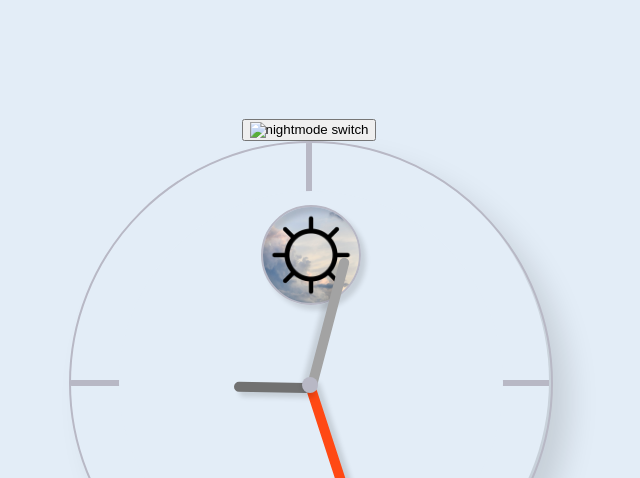
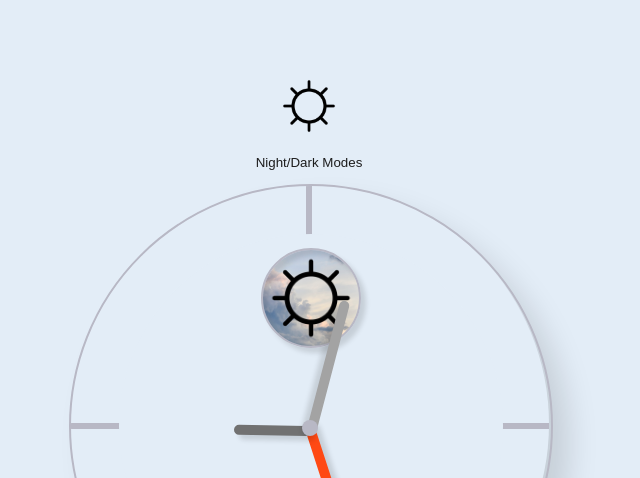
Before and after one commit to thumis/ThumisWebsite2, a plain HTML site: page index.html in a window 1280 px wide. Shown: the top 478 px of the page, without its empty margins (331-971 px from the left). Drawn offline with Linux system fonts and the light colour scheme.

Commit message:
ModeSwitch Icon

```diff
--- a/index.html
+++ b/index.html
@@ -13,7 +13,8 @@
     </nav>
     <header>
         <button onclick="colorswitch()">
-            <img id="modesSwitch" src="img/night.png" alt="nightmode switch">
+            <img id="modesSwitch" src="img/icons/dark/Daytime.png" alt="nightmode switch">
+            <p>Night/Dark Modes</p>
         </button>
     </header>
 
--- a/main_style.css
+++ b/main_style.css
@@ -214,3 +214,17 @@ section#klok {
     box-shadow:
             5px 5px 5px rgba(0, 0, 0, 0.13);
 }
+
+button {
+    background-color: Transparent;
+    border: none;
+    cursor:pointer;
+    outline:none;
+}
+
+#modesSwitch{
+    width: 10vw;
+    height: 10vw;
+    max-width: 8vh;
+    max-height: 8vh;
+}
--- a/myJS.js
+++ b/myJS.js
@@ -11,12 +11,14 @@ function tijdWeergave(){
     document.getElementById('dag').innerHTML = "<p>" + dagen + '</p>';
     if (modes == 0){
         document.getElementsByTagName('p')[0].style.color = '#1d1d1d';
-
+        document.getElementsByTagName('p')[1].style.color = '#1d1d1d';
+        document.getElementsByTagName('p')[2].style.color = '#1d1d1d';
 
     }
     else{
         document.getElementsByTagName('p')[0].style.color = '#E3EDF7';
-
+        document.getElementsByTagName('p')[1].style.color = '#E3EDF7';
+        document.getElementsByTagName('p')[2].style.color = '#E3EDF7';
 
     }
 
@@ -42,18 +44,20 @@ var modes = 0;
 function colorswitch() {
     var bgShade;
     var shadow;
+    var image;
 
     if (modes == 0){
         //dark modes aan
         bgShade = '#1d1d1d';
         shadow = "-20px -20px 30px rgba(255, 255, 255, 0.02), 20px 20px 30px rgba(0, 0, 0, 0.27)";
-
+        image = "img/icons/light/Night.png";
         modes = 1;
     }
     else{
         //lightmodes aan
         bgShade = '#E3EDF7';
         shadow = "-20px -20px 30px rgba(255, 255, 255, 0.24), 20px 20px 30px rgba(0, 0, 0, 0.13)";
+        image = "img/icons/dark/Daytime.png";
         modes = 0;
     }
 
@@ -63,6 +67,8 @@ function colorswitch() {
     document.getElementById('binnenRandKlok').style.backgroundColor = bgShade;
     document.getElementById('klok').style.backgroundColor = bgShade;
     document.getElementById('klok').style.boxShadow = shadow;
+    document.getElementById("modesSwitch").src = image;
+
 
 
     document.body.style.backgroundColor = bgShade;
```
